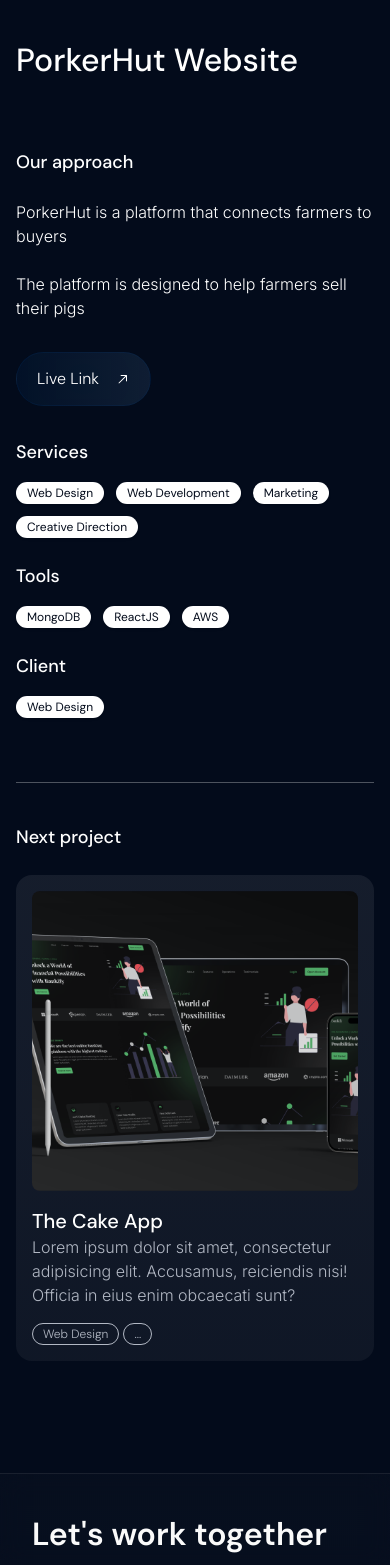
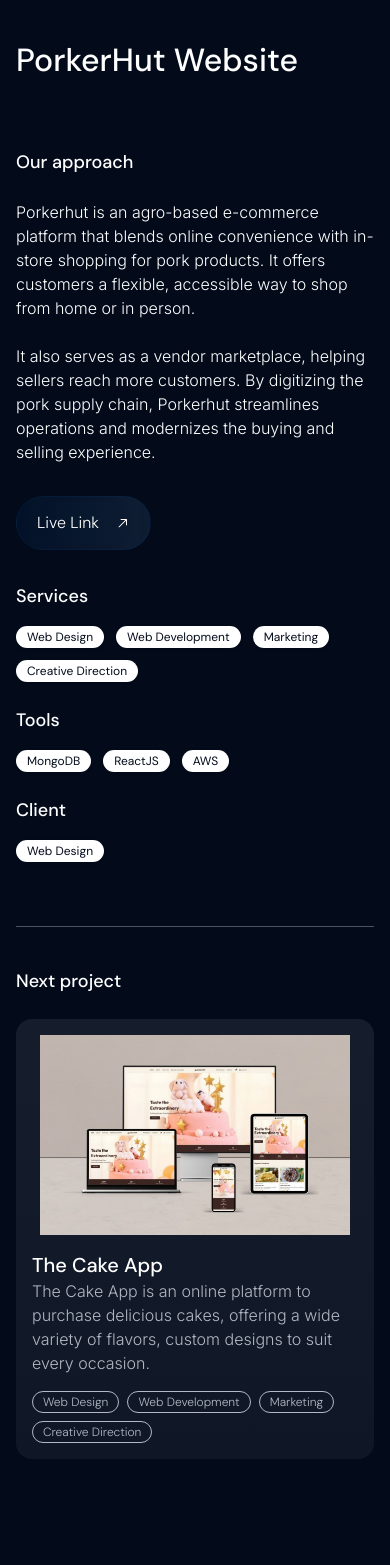
Before and after one commit to i-sentry/i-sentry-platform, a Next.js app: page /projects/porkerhut in a window 390 px wide. Shown: the part 432-1997 px from the top of the page. Built offline with nearby package versions, Linux system fonts and the light colour scheme.

Commit message:
New ui changes

```diff
--- a/components/about-comps/Learn.tsx
+++ b/components/about-comps/Learn.tsx
@@ -81,7 +81,7 @@ const Learn = () => {
           <Image
             src={AboutLearn}
             alt="A team discussing"
-            className="mt-6 h-[400px] w-full rounded-xl object-cover object-center lg:col-span-2"
+            className="mt-6 h-[400px] w-full rounded-xl object-cover object-center md:h-[500px] lg:col-span-2 lg:object-top"
           />
         </div>
       </section>
--- a/components/projects-comps/project_card.tsx
+++ b/components/projects-comps/project_card.tsx
@@ -4,7 +4,7 @@ import React from "react";
 import { Badge } from "../ui/badge";
 import Image from "next/image";
 import EachElement from "../widgets/list_rendering";
-import { useMediaQuery } from "usehooks-ts";
+// import { useMediaQuery } from "usehooks-ts";
 import { IProject } from "@/utils";
 import Link from "next/link";
 
@@ -13,25 +13,25 @@ type ComponentProps = {
 };
 
 const ProjectCard: React.FC<ComponentProps> = ({ data }) => {
-  const isMobile = useMediaQuery("(max-width: 768px)");
+  // const isMobile = useMediaQuery("(max-width: 768px)");
 
   return (
     <div className="block rounded-[16px] bg-box p-4 lg:p-6">
-      <figure className="relative h-[300px] overflow-hidden rounded-[8px] md:h-[350px] xl:h-[400px]">
+      <figure className="relative h-[200px] overflow-hidden rounded-[8px] md:h-[350px] xl:h-[400px]">
         {/* COMING SOON BADGE */}
         {!data?.isLunched && (
-          <Badge className="absolute left-5 top-3 z-10 my-2 inline-block rounded-full border border-[#FAFAFA1F] bg-secondary-700 font-dm-sans font-light text-white hover:bg-secondary-700">
+          <Badge className="absolute left-1 top-1.5 z-10 inline-block rounded-[5px] border border-[#FAFAFA1F] bg-secondary-700 font-dm-sans font-light text-white hover:bg-secondary-700">
             Coming Soon
           </Badge>
         )}
 
-        <div className="absolute left-0 top-0 z-[2] h-full w-full bg-primary-900/10" />
+        {/* <div className="absolute left-0 top-0 z-[2] h-full w-full bg-primary-900/10" /> */}
         <Image
           src={data?.image}
           alt={data?.title}
           width="1000"
           height="1000"
-          className="absolute top-0 h-full w-full object-cover object-center"
+          className="absolute top-0 h-full w-full object-contain object-center"
         />
       </figure>
 
@@ -42,48 +42,21 @@ const ProjectCard: React.FC<ComponentProps> = ({ data }) => {
         >
           {data?.title}
         </Link>
-        <p className="text-base text-primary-100">
-          {data?.info ||
-            "Lorem ipsum dolor sit amet, consectetur adipisicing elit. Accusamus, reiciendis nisi! Officia in eius enim obcaecati sunt? "}
-        </p>
+        <p className="text-base text-primary-100">{data?.info}</p>
         {/* TAGS */}
-        <div className="mt-4 flex flex-wrap gap-1">
+        <div className="mt-4 flex flex-wrap gap-2">
           <EachElement
             of={data?.tags}
             render={(tag: string, index: number) => {
-              if (isMobile) {
-                if (index === 0) {
               return (
                 <Badge
                   variant="outline"
-                      key={tag}
+                  key={tag + index}
                   className="inline-block rounded-full border border-primary-100 font-dm-sans font-light text-primary-100"
                 >
                   {tag}
                 </Badge>
               );
-                } else if (index === 1) {
-                  return (
-                    <Badge
-                      variant="outline"
-                      key={tag}
-                      className="inline-block rounded-full border border-primary-100 font-dm-sans font-light text-primary-100"
-                    >
-                      ...
-                    </Badge>
-                  );
-                }
-              } else {
-                return (
-                  <Badge
-                    variant="outline"
-                    key={tag}
-                    className="inline-block rounded-full border border-primary-100 font-dm-sans font-light text-primary-100"
-                  >
-                    {tag}
-                  </Badge>
-                );
-              }
             }}
           />
         </div>
--- a/components/services-comps/our_projects.tsx
+++ b/components/services-comps/our_projects.tsx
@@ -14,7 +14,7 @@ const OurProjects = () => {
           Explore our projects
         </h2>
 
-        <div className="flex w-full gap-6 overflow-y-hidden no-scrollbar">
+        <div className="grid w-full gap-6 overflow-y-hidden no-scrollbar md:grid-cols-2">
           <EachElement
             of={caseStudies}
             render={(data: IProject, index: number) => {
@@ -22,7 +22,7 @@ const OurProjects = () => {
                 <div
                   key={index}
                   className={cn(
-                    "relative flex h-[400px] w-[360px] flex-wrap items-end justify-between overflow-hidden rounded-3xl md:w-[380px]",
+                    "relative flex h-[400px] w-full flex-wrap items-end justify-between overflow-hidden rounded-3xl",
                   )}
                 >
                   <Image
@@ -35,7 +35,7 @@ const OurProjects = () => {
                   <div className="absolute bottom-0 left-0 z-10 flex h-max w-full flex-col justify-end bg-primary-900/50 p-6 backdrop-blur-md">
                     <Link
                       href={`/project/${data.slug}`}
-                      className="mb-1 text-lg font-normal text-white"
+                      className="mb-1 text-lg font-normal text-white hover:underline"
                     >
                       {data?.title}
                     </Link>
--- a/utils/index.ts
+++ b/utils/index.ts
@@ -4,7 +4,7 @@ import Dataphyte from "@/public/assets/partners/Dataphyte.svg";
 import Ri from "@/public/assets/partners/ri-softwares.svg";
 import { StaticImageData } from "next/image";
 import PorkerHutWeb from "@/public/images/case-studies/porkerhut.png";
-import Bankify from "@/public/images/case-studies/bankify.png";
+import Bankify from "@/public/images/case-studies/cake-app.jpg";
 import Ariyo from "@/public/assets/mentees/Ariyo_O.B.png";
 import Emem from "@/public/assets/mentees/Emem-Peace.jpg";
 import Victor from "@/public/assets/mentees/Victor-udo.jpeg";
@@ -174,10 +174,10 @@ export const caseStudies: IProject[] = [
     url: "https://porker-hut-frontend-client.vercel.app/",
     industry: "Ecommerce, Agriculture",
     descriptions: [
-      "PorkerHut is a platform that connects farmers to buyers",
-      "The platform is designed to help farmers sell their pigs",
+      "Porkerhut is an agro-based e-commerce platform that blends online convenience with in-store shopping for pork products. It offers customers a flexible, accessible way to shop from home or in person.",
+      "It also serves as a vendor marketplace, helping sellers reach more customers. By digitizing the pork supply chain, Porkerhut streamlines operations and modernizes the buying and selling experience.",
     ],
-    info: "",
+    info: "Porkerhut is an agro-based e-commerce platform that blends online convenience with in-store shopping for pork products",
   },
   {
     id: "1",
@@ -190,8 +190,11 @@ export const caseStudies: IProject[] = [
     client: "Web Design",
     url: "https://goldies-frontend-v3.vercel.app/",
     industry: "Ecommerce, Bakery",
-    descriptions: ["The Cake App is an ecommerce platform for selling cakes"],
-    info: "",
+    descriptions: [
+      "The Cake App is an online platform to purchase delicious cakes. It offers a range of pre-designed options and a custom design service for unique creations tailored to any event or preference.",
+      "Your online destination for delicious cakes, The Cake App offers both ready-to-order designs and personalized custom creations for any occasion, catering to diverse customer needs.",
+    ],
+    info: "The Cake App is an online platform to purchase delicious cakes, offering a wide variety of flavors, custom designs to suit every occasion.",
   },
 ];
 
```
Also changed, not shown: public/images/case-studies/cake-app.jpg (added). Lines whose indentation alone changed are shown as unchanged.
